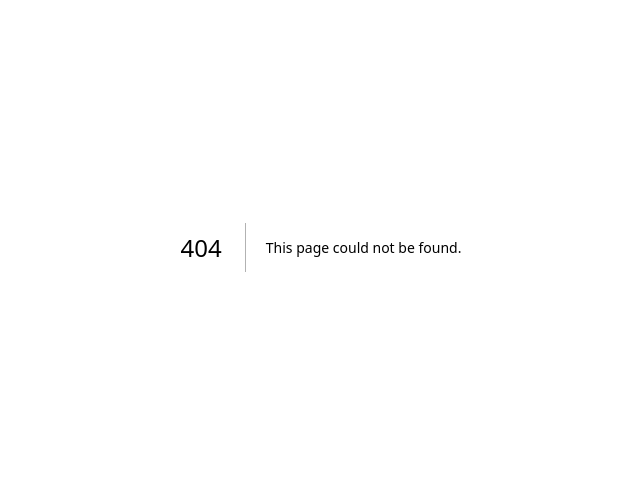
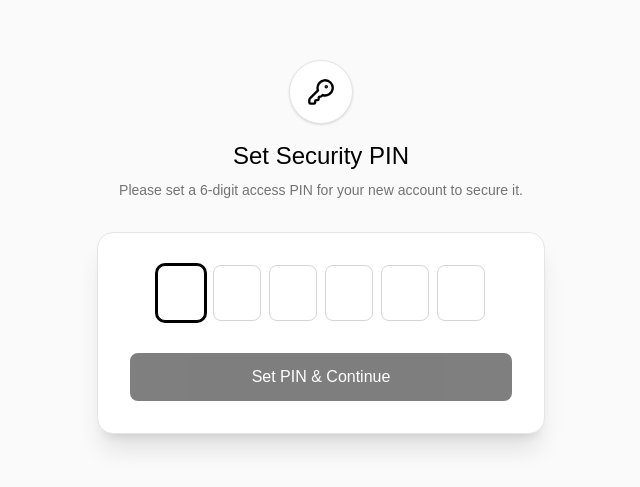
Before and after one commit to nishadmahmud/emaar-jewellers, a Next.js app: page /set-pin in a window 1280 px wide. Before the commit this address had no page. Shown: the part 153-640 px from the top of the page, without its empty margins (319-959 px from the left). Built offline with nearby package versions, Linux system fonts and the light colour scheme; no server answers.

Commit message:
pin verify

```diff
--- a/app/login/page.js
+++ b/app/login/page.js
@@ -2,7 +2,7 @@
 
 import { useState, Suspense } from 'react';
 import { useRouter, useSearchParams } from 'next/navigation';
-import { Lock, Mail, Loader2 } from 'lucide-react';
+import { Lock, Mail, Loader2, Eye, EyeOff } from 'lucide-react';
 import { signIn } from 'next-auth/react';
 import { toast } from 'sonner';
 
@@ -13,6 +13,7 @@ function LoginContent() {
 
   const [email, setEmail] = useState('');
   const [password, setPassword] = useState('');
+  const [showPassword, setShowPassword] = useState(false);
   const [loading, setLoading] = useState(false);
 
   const handleLogin = async (e) => {
@@ -81,13 +82,20 @@ function LoginContent() {
                 </div>
                 <input
                   id="password"
-                  type="password"
+                  type={showPassword ? "text" : "password"}
                   value={password}
                   onChange={(e) => setPassword(e.target.value)}
-                  className="w-full pl-10 pr-4 py-3 bg-white border border-neutral-300 rounded-lg focus:ring-2 focus:ring-black focus:border-black transition-all text-black placeholder-neutral-400 outline-none"
+                  className="w-full pl-10 pr-10 py-3 bg-white border border-neutral-300 rounded-lg focus:ring-2 focus:ring-black focus:border-black transition-all text-black placeholder-neutral-400 outline-none"
                   placeholder="••••••••"
                   required
                 />
+                <button
+                  type="button"
+                  onClick={() => setShowPassword(!showPassword)}
+                  className="absolute inset-y-0 right-0 pr-3 flex items-center text-neutral-400 hover:text-black transition-colors"
+                >
+                  {showPassword ? <EyeOff size={18} /> : <Eye size={18} />}
+                </button>
               </div>
             </div>
 
--- /dev/null
+++ b/app/set-pin/page.js
@@ -0,0 +1,134 @@
+'use client';
+
+import { useState, useRef, useEffect, Suspense } from 'react';
+import { useRouter } from 'next/navigation';
+import { KeyRound, Loader2 } from 'lucide-react';
+import { useSession } from 'next-auth/react';
+import axios from 'axios';
+import { toast } from 'sonner';
+
+function SetPinContent() {
+  const router = useRouter();
+  const [pin, setPin] = useState(['', '', '', '', '', '']); // 6 digits
+  const inputRefs = [useRef(), useRef(), useRef(), useRef(), useRef(), useRef()];
+  const [loading, setLoading] = useState(false);
+  const { data: session, update: updateSession } = useSession();
+
+  useEffect(() => {
+    inputRefs[0].current?.focus();
+  }, []);
+
+  const handleChange = (index, value) => {
+    // Allow only numbers
+    if (value && !/^\d+$/.test(value)) return;
+
+    const newPin = [...pin];
+    newPin[index] = value;
+    setPin(newPin);
+
+    // Auto-focus next input
+    if (value && index < 5) {
+      inputRefs[index + 1].current?.focus();
+    }
+  };
+
+  const handleKeyDown = (index, e) => {
+    // Handle backspace
+    if (e.key === 'Backspace' && !pin[index] && index > 0) {
+      inputRefs[index - 1].current?.focus();
+    }
+  };
+
+  const handleSubmit = async (e) => {
+    e.preventDefault();
+    const fullPin = pin.join('');
+    if (fullPin.length !== 6) return;
+
+    setLoading(true);
+
+    try {
+      const res = await axios.post(
+        'https://www.outletexpense.xyz/api/set-pin',
+        { pin: fullPin },
+        {
+          headers: {
+            Authorization: `Bearer ${session?.accessToken}`,
+            "Content-Type": "application/json",
+          },
+        }
+      );
+
+      const data = res.data;
+
+      if (data.success || data.status === 200) {
+        toast.success(data?.message || "PIN set successfully");
+        await updateSession({ pinVerified: true });
+
+        setTimeout(() => {
+          router.push('/dashboard');
+        }, 300);
+      } else {
+        toast.error(data?.message || "Failed to set PIN");
+        setLoading(false);
+      }
+    } catch (error) {
+      toast.error(
+        error?.response?.data?.message ||
+        error?.message ||
+        "An error occurred while setting PIN"
+      );
+      setLoading(false);
+    }
+  };
+
+  return (
+    <div className="min-h-screen bg-neutral-50 text-neutral-900 flex flex-col items-center justify-center p-4">
+      <div className="w-full max-w-md">
+        <div className="text-center mb-8">
+          <div className="inline-flex items-center justify-center w-16 h-16 rounded-full bg-white border border-neutral-200 shadow-sm mb-4">
+            <KeyRound size={28} className="text-black" />
+          </div>
+          <h2 className="text-2xl font-medium mb-2 text-black">Set Security PIN</h2>
+          <p className="text-neutral-500 text-sm">
+            Please set a 6-digit access PIN for your new account to secure it.
+          </p>
+        </div>
+
+        <form onSubmit={handleSubmit} className="bg-white border border-neutral-200 p-8 rounded-2xl shadow-xl flex flex-col items-center">
+          <div className="flex gap-2 mb-8 justify-center w-full">
+            {pin.map((digit, index) => (
+              <input
+                key={index}
+                ref={inputRefs[index]}
+                type="text"
+                maxLength={1}
+                value={digit}
+                onChange={(e) => handleChange(index, e.target.value)}
+                onKeyDown={(e) => handleKeyDown(index, e)}
+                className="w-12 h-14 text-center text-2xl font-medium bg-white border border-neutral-300 rounded-lg focus:ring-2 focus:ring-black focus:border-black transition-all text-black outline-none"
+                required
+              />
+            ))}
+          </div>
+
+          <button
+            type="submit"
+            disabled={loading || pin.join('').length !== 6}
+            className="w-full bg-black text-white font-medium py-3 rounded-lg hover:bg-neutral-800 transition-colors flex items-center justify-center disabled:opacity-50 disabled:cursor-not-allowed"
+          >
+            {loading ? <Loader2 className="w-5 h-5 animate-spin mr-2" /> : null}
+            {loading ? "Setting PIN..." : "Set PIN & Continue"}
+          </button>
+        </form>
+      </div>
+    </div>
+  );
+}
+
+export default function SetPinPage() {
+  return (
+    <Suspense fallback={<div className="min-h-screen bg-neutral-50 flex items-center justify-center"><Loader2 className="w-8 h-8 animate-spin text-neutral-400" /></div>}>
+      <SetPinContent />
+    </Suspense>
+  );
+}
--- a/app/signup/page.js
+++ b/app/signup/page.js
@@ -4,6 +4,7 @@ import { useState } from 'react';
 import { useRouter } from 'next/navigation';
 import { Mail, Lock, Phone, User, Store, Loader2, Eye, EyeOff, ArrowLeft } from 'lucide-react';
 import { toast } from 'sonner';
+import { signIn } from 'next-auth/react';
 
 export default function SignupPage() {
   const router = useRouter();
@@ -89,7 +90,20 @@ export default function SignupPage() {
 
       if (res.ok && data.success) {
         toast.success(data.message || 'Account created successfully!');
-        router.push('/login');
+
+        // Auto-login
+        const loginRes = await signIn('credentials', {
+          email: formData.email,
+          password: formData.password,
+          redirect: false,
+        });
+
+        if (loginRes?.error) {
+          toast.error("Auto-login failed, please sign in manually");
+          router.push('/login');
+        } else {
+          router.push('/set-pin');
+        }
       } else {
         toast.error(data.message || 'Failed to create account');
         setLoading(false);
--- a/middleware.js
+++ b/middleware.js
@@ -22,8 +22,8 @@ export const middleware = async (req) => {
     return NextResponse.redirect(url);
   }
 
-  // 2. Token but pin not verified -> go to verify-pin
-  if (token && !isPinVerified && path !== "/verify-pin" && path !== "/login") {
+  // 2. Token but pin not verified -> go to verify-pin (unless already on verify-pin or set-pin)
+  if (token && !isPinVerified && path !== "/verify-pin" && path !== "/login" && path !== "/set-pin") {
     const url = req.nextUrl.clone();
     const callbackUrl = encodeURIComponent(url.pathname);
     url.pathname = "/verify-pin";
```
